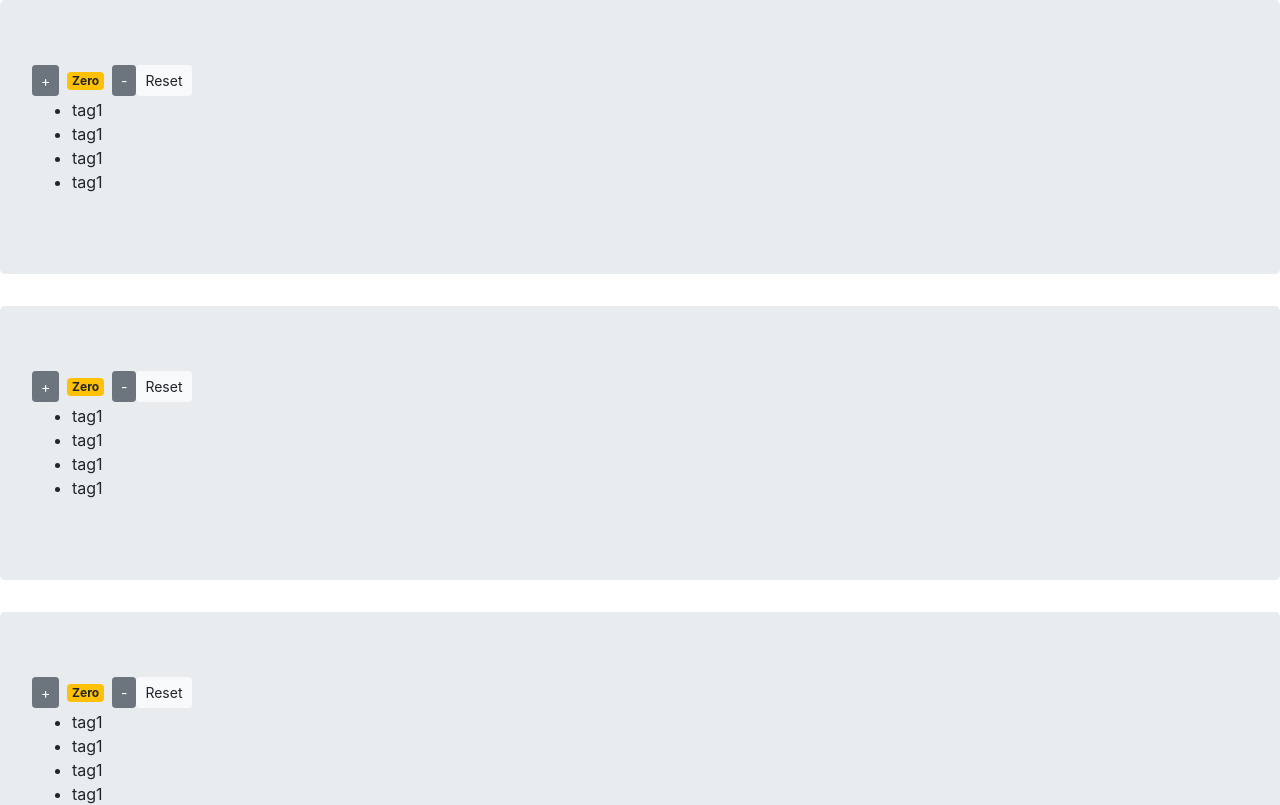
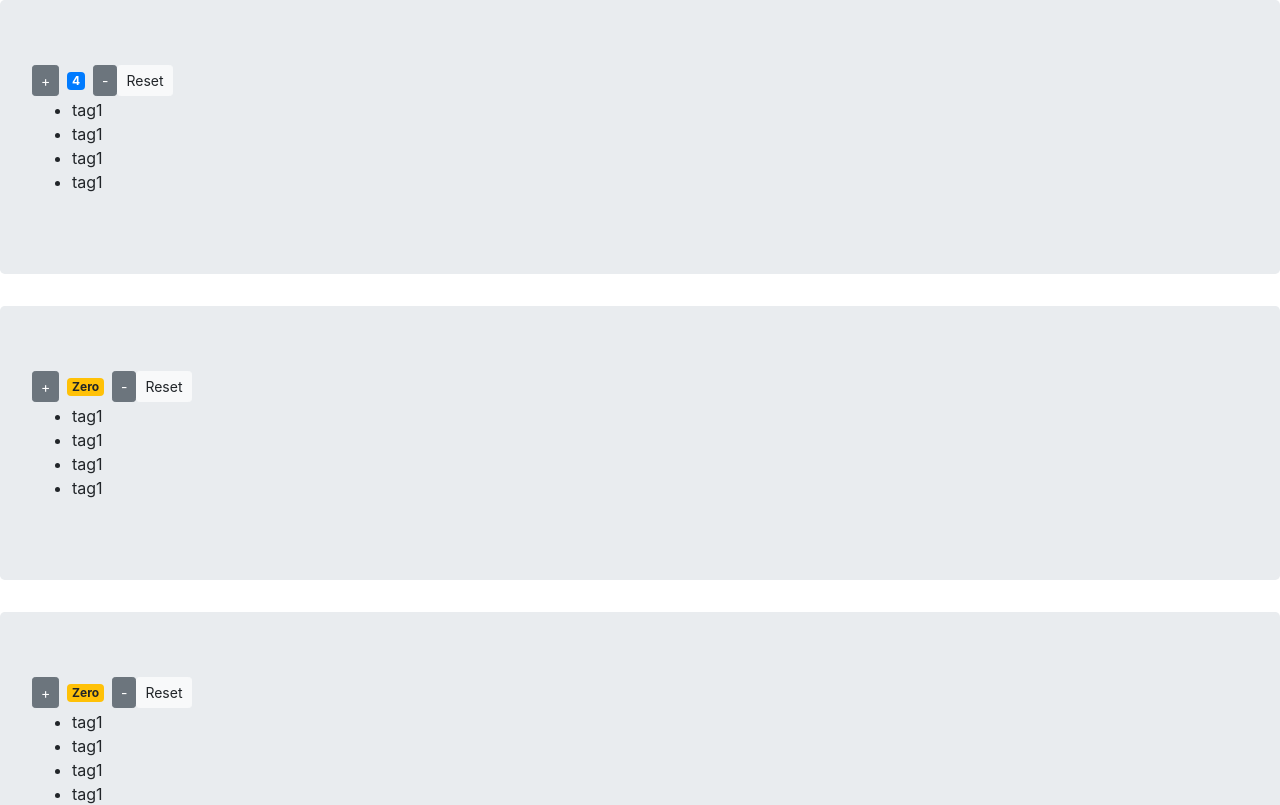
Before and after one commit to ferdous-al-quraeshi/react-crash-course-with-examples, a React (Create React App) app: page / in a window 1280 px wide. Shown: the top 805 px of the page. Built offline with nearby package versions, Linux system fonts and the light colour scheme.

Commit message:
composing components (dynamic)

```diff
--- a/src/components/counter.jsx
+++ b/src/components/counter.jsx
@@ -3,7 +3,7 @@
 class Counter extends Component {
   // states of this component
   state = {
-    count: 0,
+    value: this.props.value,
     tags: [
       {
         id: 1,
@@ -59,15 +59,15 @@
   handleIncrement = e => {
     console.log(e);
     // the arrow function approach that auto inherited (NOT re-bind) the 'this'
-    this.setState({ count: this.state.count + 1 });
+    this.setState({ value: this.state.value + 1 });
   };
   handleDecrement = () => {
     // the arrow function approach that auto inherited (NOT re-bind) the 'this'
-    this.setState({ count: this.state.count - 1 });
+    this.setState({ value: this.state.value - 1 });
   };
   handleReset = () => {
     // the arrow function approach that auto inherited (NOT re-bind) the 'this'
-    this.setState({ count: 0 });
+    this.setState({ value: 0 });
   };
   renderTags() {
     if (this.state.tags.length === 0)
@@ -88,18 +88,18 @@
   getBadgeClasses() {
     let classes = "badge m-2 badge-";
     classes +=
-      this.state.count === 0
+      this.state.value === 0
         ? "warning"
-        : this.state.count < 0
+        : this.state.value < 0
           ? "danger"
-          : this.state.count > 0
+          : this.state.value > 0
             ? "primary"
             : 0;
     return classes;
   }
   formatCount() {
-    const { count } = this.state;
-    return count === 0 ? "Zero" : count;
+    const { value } = this.state;
+    return value === 0 ? "Zero" : value;
   }
 }
 
--- a/src/components/counters.jsx
+++ b/src/components/counters.jsx
@@ -2,14 +2,20 @@
 import Counter from "./counter";
 
 class Counters extends Component {
-  state = {};
+  state = {
+    counters: [
+      { id: 1, value: 4 },
+      { id: 2, value: 0 },
+      { id: 3, value: 0 },
+      { id: 4, value: 0 }
+    ]
+  };
   render() {
     return (
       <div>
-        <Counter />
-        <Counter />
-        <Counter />
-        <Counter />
+        {this.state.counters.map(counter => (
+          <Counter key={counter.id} value={counter.value} selected />
+        ))}
       </div>
     );
   }
--- a/src/index.js
+++ b/src/index.js
@@ -1,7 +1,6 @@
 import React from "react";
 import ReactDOM from "react-dom";
 import "./index.css";
-import App from "./App";
 import registerServiceWorker from "./registerServiceWorker";
 import "bootstrap/dist/css/bootstrap.css";
 
```
